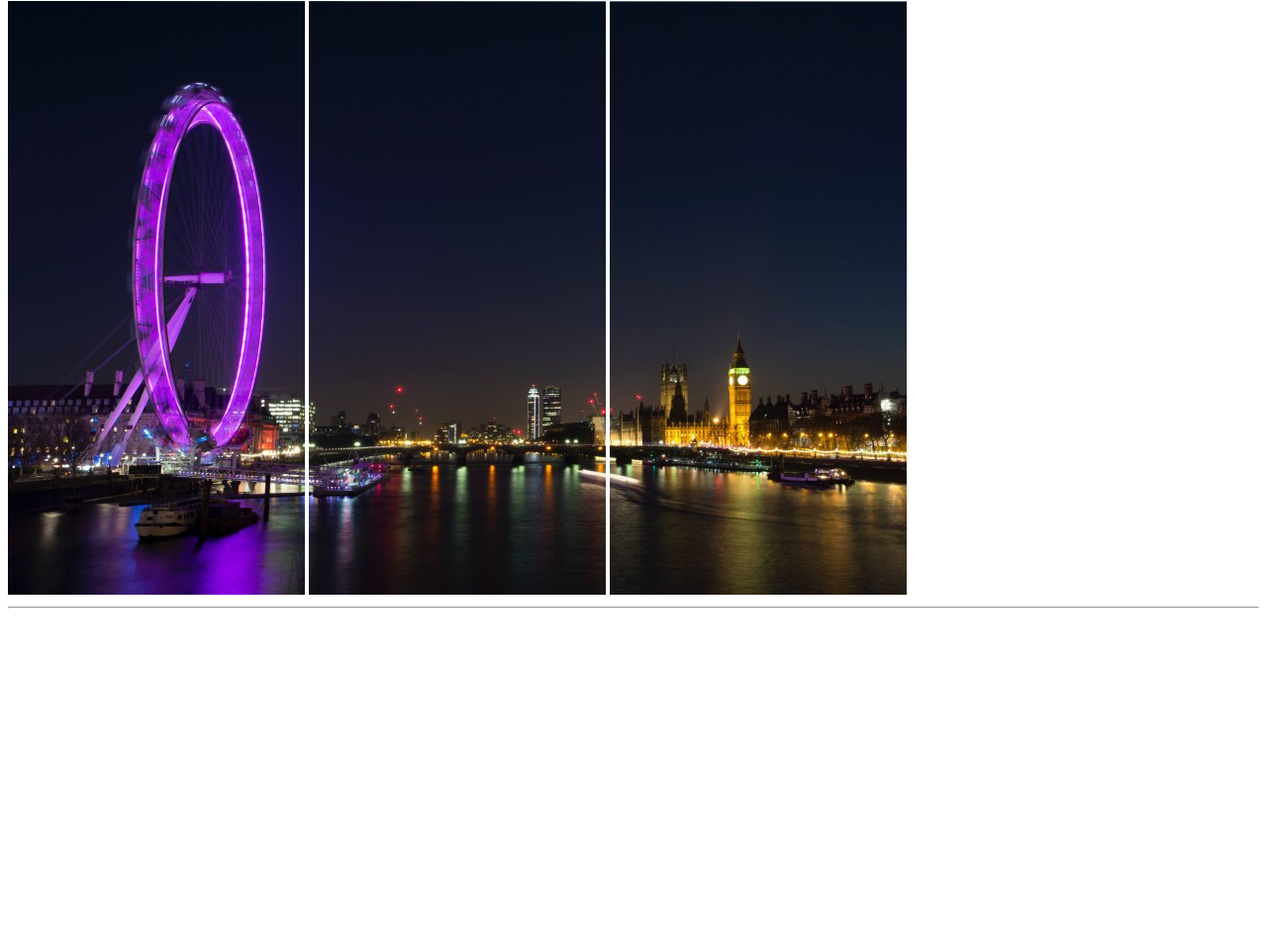
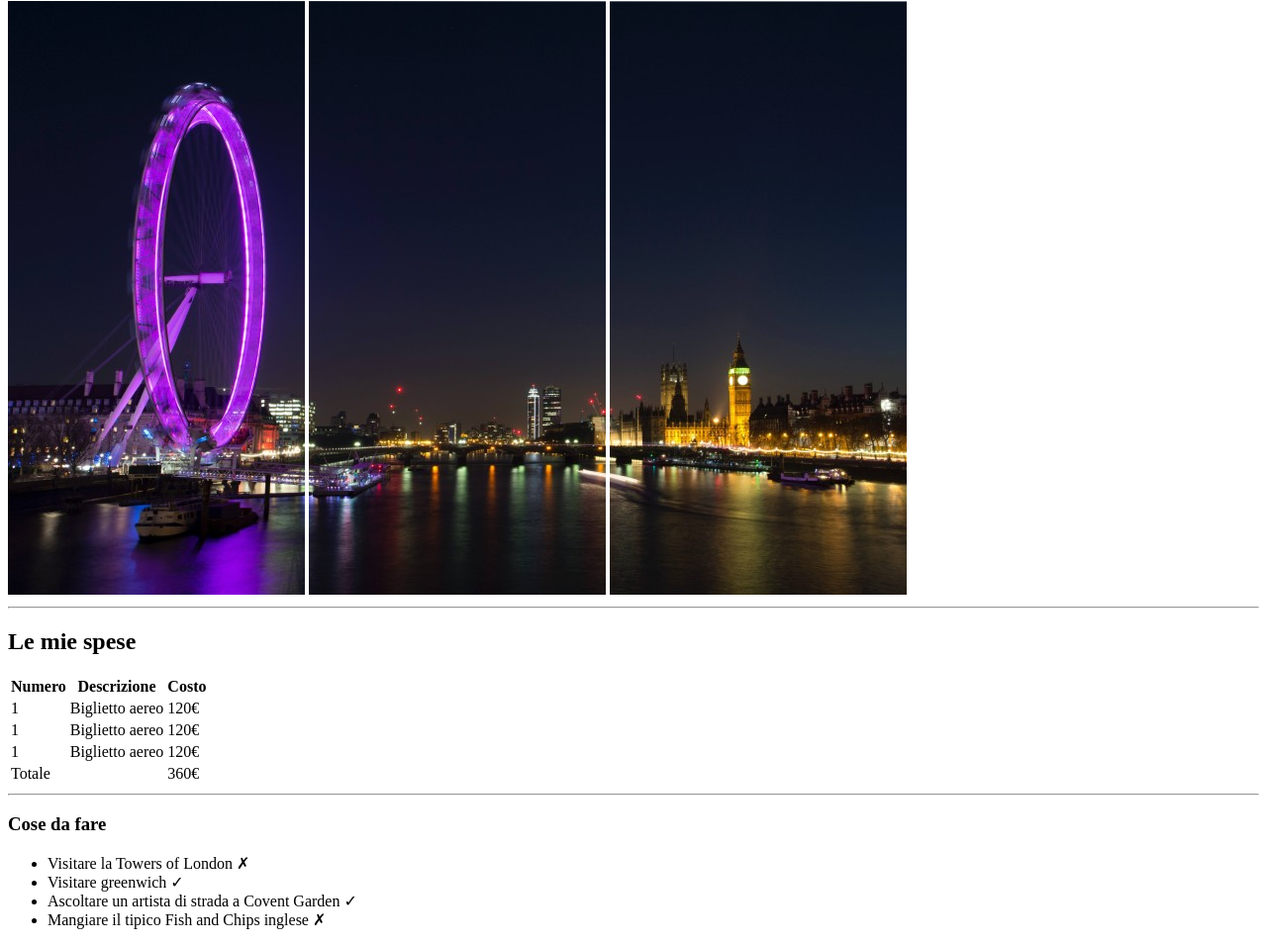
Before and after one commit to LorenzoVeropalumbo/html-london-trip, a plain HTML site: page Index.html in a window 1280 px wide. Shown: the part 79-1034 px from the top of the page at 99% size. Before the commit the page ends 800 px from the top, so only its background shows below. Drawn offline with Linux system fonts and the light colour scheme.

Commit message:
first half part of Main

```diff
--- a/Index.html
+++ b/Index.html
@@ -22,6 +22,50 @@
         <hr>
     </header>
 
+    <main>
+        <h2>Le mie spese</h2>
+
+        <!-- table -->
+        <table>
+            <tr>
+                <th>Numero</th>
+                <th>Descrizione</th>
+                <th>Costo</th>
+            </tr>
+            <tr>
+                <td>1</td>
+                <td>Biglietto aereo</td>
+                <td>120€</td>
+            </tr>
+            <tr>
+                <td>1</td>
+                <td>Biglietto aereo</td>
+                <td>120€</td>
+            </tr>
+            <tr>
+                <td>1</td>
+                <td>Biglietto aereo</td>
+                <td>120€</td>
+            </tr>
+            <tr>
+                <td colspan="2" >Totale</td>
+                <td>360€</td>
+            </tr>
+        </table>
+        <hr>
+
+        <!-- first List -->
+
+        <h3> Cose da fare</h3>
+
+        <ul>
+            <li> Visitare la Towers of London &cross;</li>
+            <li> Visitare greenwich &checkmark;</li>
+            <li> Ascoltare un artista di strada a Covent Garden &checkmark;</li>
+            <li> Mangiare il tipico Fish and Chips inglese &cross;</li>
+        </ul>
+
+    </main>
 
 </body>
 </html>
```
